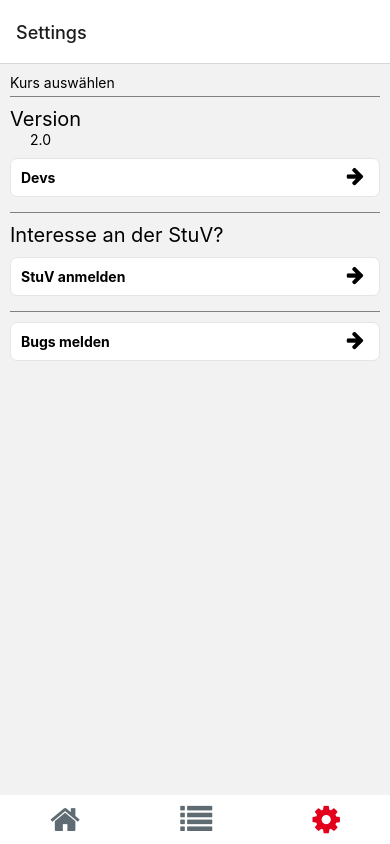
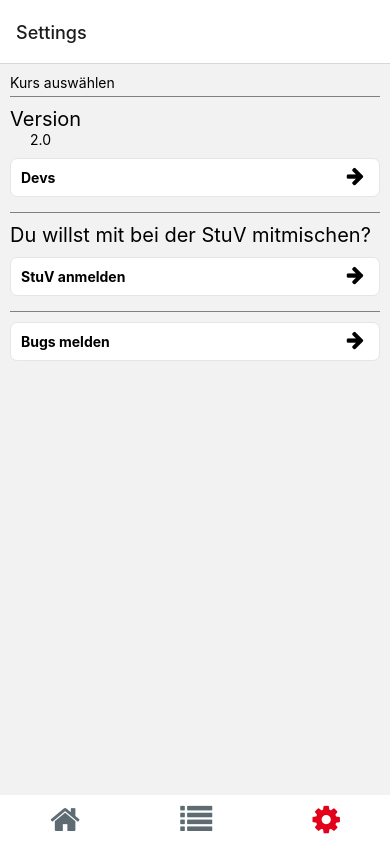
Before and after one commit to stuv-mosbach/StuVReactNativeFrontend, a React Native app: screen /Settings in a window 390 px wide. Built offline with nearby package versions, Linux system fonts and the light colour scheme; what react-native-root-siblings would draw is missing.

Commit message:
Added all mails to settings overview

```diff
--- a/src/components/SettingsOverview.tsx
+++ b/src/components/SettingsOverview.tsx
@@ -8,7 +8,6 @@ import React from 'react';
  * - add all DEvs to the Dev list
  * - make devlist look pretty
  * - include component from Mattheo
- * - create under bugs melden a automation link to writing an email to it@stuv
  * - add log automation
  * - add automation to StuV to write to marketing or stuv Studiensprecher
  * -
@@ -30,8 +29,12 @@ export default function SettingsOverview({ navigation }: any) {
         <FontAwesome name={'arrow-right'} style={style.settingsIcon} />
       </TouchableOpacity>
       <View style={style.divider} />
-      <Text style={style.h3}>Interesse an der StuV?</Text>
-      <TouchableOpacity style={style.settingsField}>
+      <Text style={style.h3}>Du willst mit bei der StuV mitmischen?</Text>
+      <TouchableOpacity
+        style={style.settingsField}
+        onPress={() => {
+          Linking.openURL('mailto:kontakt@stuv-mosbach.de');
+        }}>
         <Text style={style.settingsFieldEntryLeft}>StuV anmelden</Text>
         <FontAwesome name={'arrow-right'} style={style.settingsIcon} />
       </TouchableOpacity>
```
